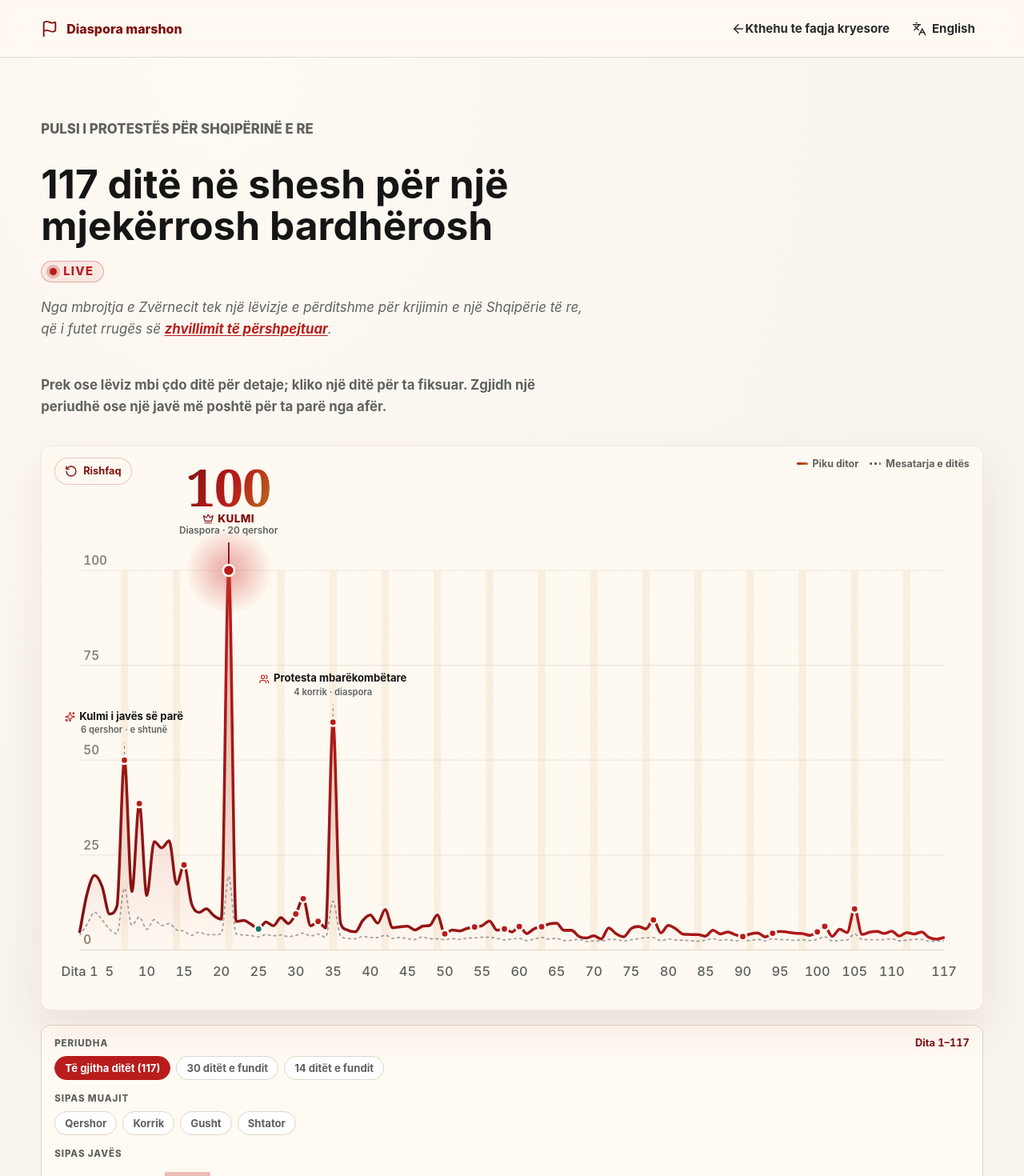
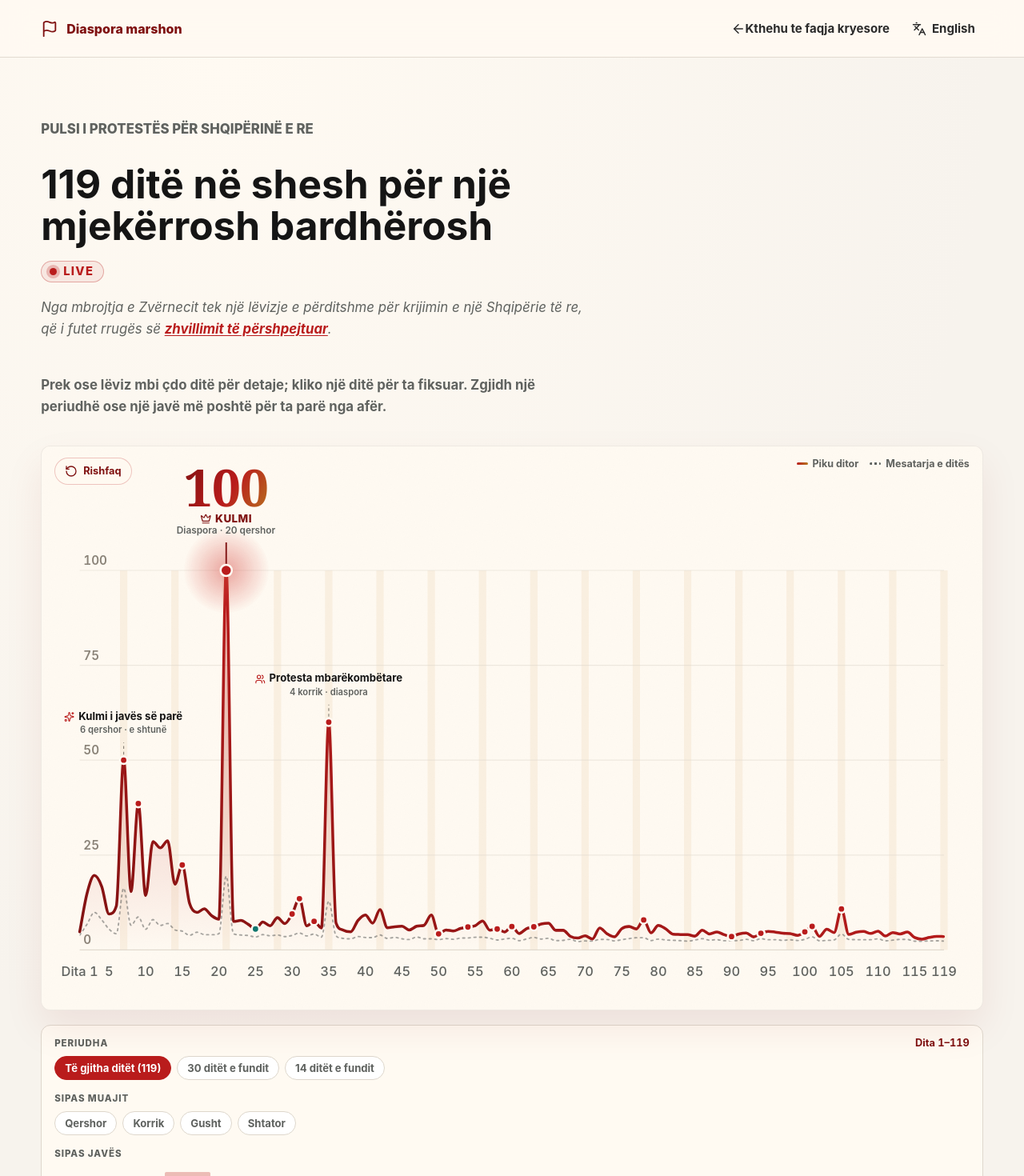
Before and after one commit to rlleshi/diaspora_marrshon, a Next.js app: page /pulsi in a window 1280 px wide. Shown: the top 1470 px of the page at 80% size. Built offline with nearby package versions, Linux system fonts and the light colour scheme.

Commit message:
add two more days to pulsi

```diff
--- a/app/en/pulsi/page.tsx
+++ b/app/en/pulsi/page.tsx
@@ -4,7 +4,7 @@ import { LiveTrackerPage } from "@/components/live-tracker-page";
 export const metadata: Metadata = {
   title: "Protest pulse | Diaspora marshes",
   description:
-    "The June 2026 protest participation index: 117 days in the square, day by day, with the key moments.",
+    "The June 2026 protest participation index: 119 days in the square, day by day, with the key moments.",
 };
 
 export default function Page() {
--- a/app/pulsi/page.tsx
+++ b/app/pulsi/page.tsx
@@ -4,7 +4,7 @@ import { LiveTrackerPage } from "@/components/live-tracker-page";
 export const metadata: Metadata = {
   title: "Pulsi i protestës | Diaspora marshon",
   description:
-    "Indeksi i pjesëmarrjes në protestat e qershorit 2026: 117 ditë në shesh, ditë pas dite, me momentet kyçe.",
+    "Indeksi i pjesëmarrjes në protestat e qershorit 2026: 119 ditë në shesh, ditë pas dite, me momentet kyçe.",
 };
 
 export default function Page() {
--- a/components/live-tracker-page.tsx
+++ b/components/live-tracker-page.tsx
@@ -26,7 +26,7 @@ const COPY: Record<
     homeHref: "/",
     homeLabel: "Kthehu te faqja kryesore",
     eyebrow: "Pulsi i protestës për Shqipërinë e re",
-    title: "117 ditë në shesh për një mjekërrosh bardhërosh",
+    title: "119 ditë në shesh për një mjekërrosh bardhërosh",
     liveLabel: "Live",
     intro: {
       before:
@@ -57,7 +57,7 @@ const COPY: Record<
       replay: "Rishfaq",
       saturday: "e shtunë",
       ariaSummary:
-        "Indeksi i pjesëmarrjes në protesta përgjatë 117 ditëve, me kulmin në ditën e 21-të (20 qershor 2026).",
+        "Indeksi i pjesëmarrjes në protesta përgjatë 119 ditëve, me kulmin në ditën e 21-të (20 qershor 2026).",
       rangeLabel: "Periudha",
       rangeAll: "Të gjitha ditët",
       rangeLast30: "30 ditët e fundit",
@@ -76,7 +76,7 @@ const COPY: Record<
     homeHref: "/en",
     homeLabel: "Back to the homepage",
     eyebrow: "Protest pulse for a new Albania",
-    title: "117 days in the square for a grey-bearded Rama",
+    title: "119 days in the square for a grey-bearded Rama",
     liveLabel: "Live",
     intro: {
       before:
@@ -107,7 +107,7 @@ const COPY: Record<
       replay: "Replay",
       saturday: "Saturday",
       ariaSummary:
-        "Protest participation index across 117 days, peaking on day 21 (20 June 2026).",
+        "Protest participation index across 119 days, peaking on day 21 (20 June 2026).",
       rangeLabel: "Range",
       rangeAll: "All days",
       rangeLast30: "Last 30 days",
--- a/data/participation.ts
+++ b/data/participation.ts
@@ -203,6 +203,15 @@
 // 113's broadcast (Os618Aq6Tmo), which is the run this file first recorded as day 114.
 // The notes for days 115 to 117 follow their research files (protest_story_notes_1_115 to _117);
 // day 114 has no research file yet, so its note follows the day's press coverage.
+// Days 118 and 119 computed the same way (top-10 peak avg / mean / median): 118 183.9 / 124.5 /
+// 116.5; 119 182.5 / 119.6 / 112.2. Day 118 retained 209 of 971 frames and day 119 203 of 1108.
+// Day 118's nine highest frames are a studio interview in front of a video wall carrying crowd
+// footage, the raw peak among them reading 843.7, so they stay out of the top ten the way the
+// day 94, 100, 101 and 105 splits do. They also stay out of this day's mean and median, which
+// the earlier composite days kept whole-broadcast: a video wall is not the crowd in the street,
+// and those nine frames alone carry the whole-broadcast mean from 124.5 to 149.7, while the
+// median barely moves (116.5 to 116.9). Day 119's twenty-five highest frames are all single-view
+// street shots. The notes for both days follow their research files.
 
 export type ParticipationDay = {
   day: number;
@@ -480,6 +489,10 @@ export const participation: ParticipationDay[] = [
     note: { sq: "E mërkura e çon marshimin deri para Kuvendit me thirrjen “Parlament i krimit”, ndërsa kërkohet qeveri kalimtare njëvjeçare; nga sheshi thirret aksion para Kuvendit nesër në mëngjes.", en: "Wednesday takes the march to Parliament with the chant “Parlament i krimit”, while the demand is a one-year transitional government; the square calls an action outside Parliament tomorrow morning." } },
   { day: 117, date: "2026-09-24", saturday: false, peak: 3.28, mean: 2.36, median: 2.26, source: yt("qXPKhAjCJv8"),
     note: { sq: "E enjtja nis në mëngjes para Kuvendit gjatë seancës plenare dhe vijon te Ministria e Brendshme, me përplasje me policinë dhe protestues të shoqëruar; në mbrëmje marshimi kthehet nga sheshi te Kryeministria.", en: "Thursday starts in the morning outside Parliament during the plenary session and continues to the Interior Ministry, with clashes with police and protesters taken in; in the evening the march goes from the square back to the PM's office." } },
+  { day: 118, date: "2026-09-25", saturday: false, peak: 3.56, mean: 2.41, median: 2.26, source: yt("fjeTh-9vS5M"),
+    note: { sq: "E premtja marshon me pankartën “Me SHISH e polici nuk e mbani dot këtë tirani” dhe me kërkesën që SPAK të hetojë shëndetësinë.", en: "Friday marches with the placard “Me SHISH e polici nuk e mbani dot këtë tirani” and the demand that SPAK investigate the health system." } },
+  { day: 119, date: "2026-09-26", saturday: true, peak: 3.53, mean: 2.32, median: 2.17, source: yt("diZnf2oQeqQ"),
+    note: { sq: "E shtuna e gjen rrugën të mbyllur nga kordoni i policisë pranë Liqenit Artificial gjatë ndeshjes Shqipëri-Bjellorusi; marshimi ndërron drejtim dhe në bulevard shkruhet “Arrestoni Ramën”.", en: "Saturday finds the road closed by a police cordon near the Artificial Lake during the Albania-Belarus match; the march changes direction and “Arrestoni Ramën” is written on the boulevard." } },
 ];
 
 export type ParticipationEvent = {
```
